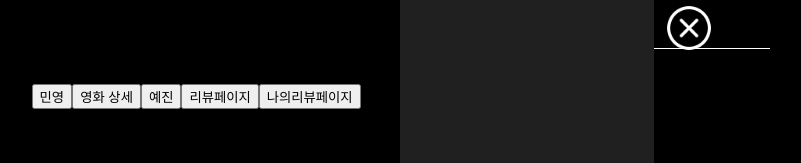
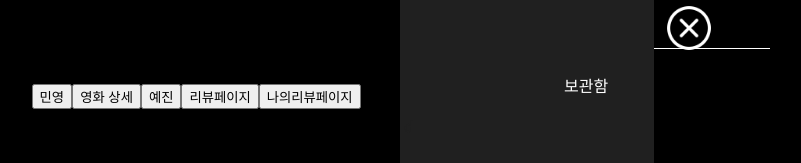
Before and after one commit to Munhak-Zip/Munhak.Zip_Front, a React (Create React App) app: page / in a window 1280 px wide. Both pictures are taken after a click on the picture 485 px from the left and 33 px from the top of the page. Shown: the top 163 px of the page, without its empty margins (50-851 px from the left). Built offline with nearby package versions, Linux system fonts and the light colour scheme.

Commit message:
[feat/#28] 헤더 햄버거바

```diff
--- a/src/components/common/header.js
+++ b/src/components/common/header.js
@@ -38,7 +38,9 @@ const Header=(props) =>{
                     <div className="close">
                         <img src={close} width={50} height={50} onClick={closeSidebar}/>
                     </div>
-                    dd
+                    <div className="sidebar-text">
+                        보관함
+                    </div>
                     <br/>
                     d
                 </div>
```
